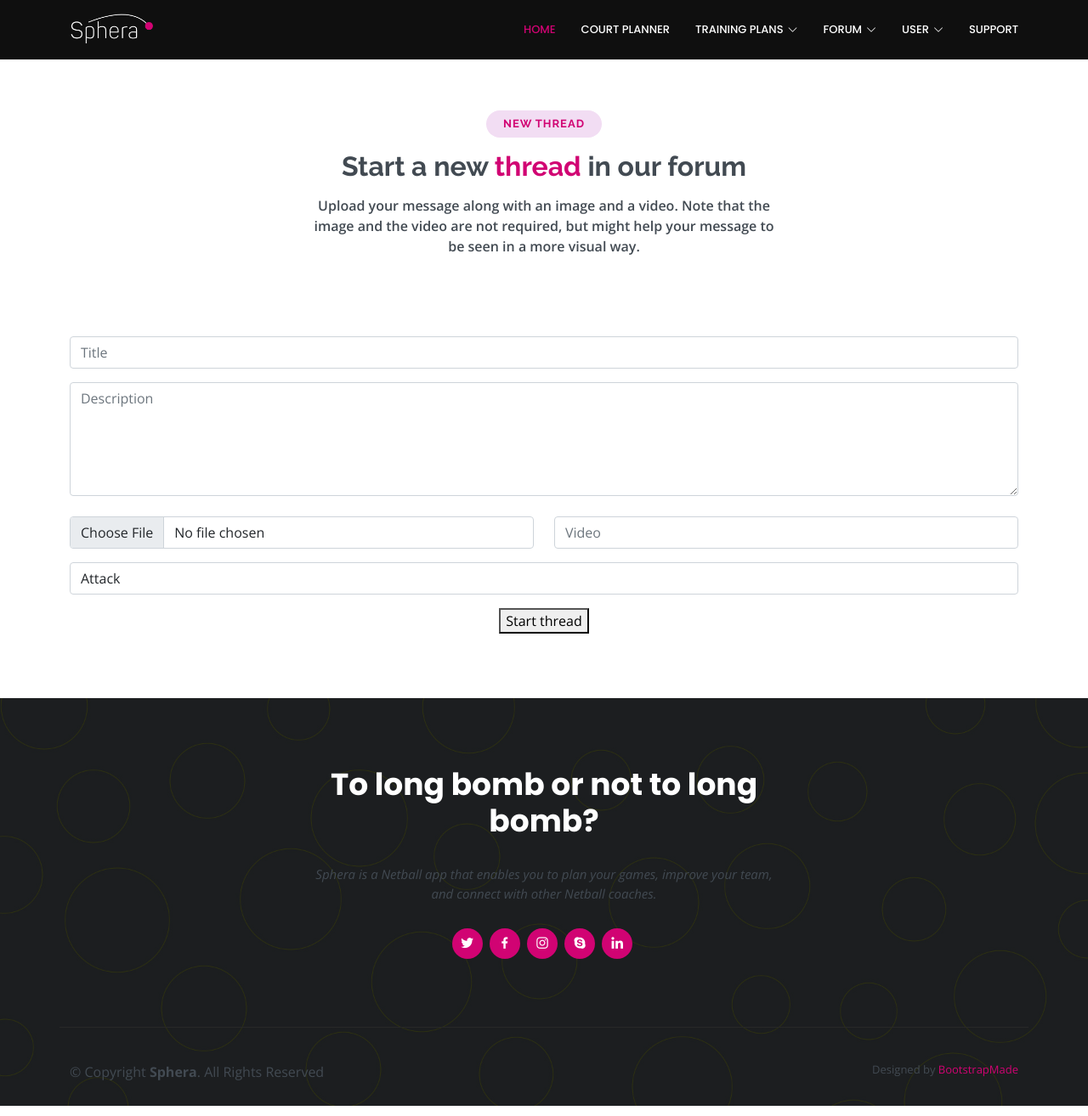
After one commit to bu5to/SOFT7003-G2, a Flask app: page /newthread in a window 1280 px wide. The commit adds this page. Shown: the whole page at 85% size. Run offline with Flask 2, Linux system fonts and the light colour scheme; parts of the project's set-up code (start-up, migrations or seed data) failed here and were passed over; some libraries are stand-ins or nearby versions.

Commit message:
Start new thread on forums

```diff
--- a/requirements.txt
+++ b/requirements.txt
@@ -13,6 +13,7 @@
 Flask-Login==0.5.0
 Flask-SQLAlchemy==2.5.1
 Flask-WTF==1.0.0
+google-cloud-storage==2.1.0
 greenlet==1.1.2
 gunicorn==20.1.0
 idna==3.3
--- a/templates/base.html
+++ b/templates/base.html
@@ -14,6 +14,7 @@
     <link href="https://fonts.googleapis.com/css?family=Open+Sans:300,300i,400,400i,600,600i,700,700i|Raleway:300,300i,400,400i,500,500i,600,600i,700,700i|Poppins:300,300i,400,400i,500,500i,600,600i,700,700i"
           rel="stylesheet">
     <!--   <link rel="manifest" href="{{ url_for('static', filename='manifest.json') }}"> Will uncomment this when the app is fully functional-->
+    <script src="https://ajax.googleapis.com/ajax/libs/jquery/3.5.1/jquery.min.js"></script>
 
     <!-- Vendor CSS Files -->
     <link href="{{ url_for('static', filename='vendor/aos/aos.css') }}" rel="stylesheet">
@@ -25,7 +26,7 @@
 
     <!-- Here, it's loading the CSS file from the folder /static/css -->
     <link href="{{ url_for('static', filename='css/style.css') }}" rel="stylesheet">
-
+    {% block head %}{% endblock %}
     <!-- =======================================================
     * Template Name: Remember - v4.7.0
     * Template URL: https://bootstrapmade.com/remember-free-multipurpose-bootstrap-template/
@@ -77,7 +78,7 @@
                 <li class="dropdown"><a class="nav-link scrollto " href="{{ url_for('forum') }}">Forum <i
                         class="bi bi-chevron-down"></i></a>
                     <ul>
-                        <li><a href="">New thread</a></li>
+                        <li><a href="{{ url_for('newthread') }}">New thread</a></li>
                         <li><a href="">View threads</a></li>
                     </ul>
                 </li>
--- a/templates/courtplanner.html
+++ b/templates/courtplanner.html
@@ -1,4 +1,4 @@
-{% extends "base.html" %} {% block title %}Main{% endblock %}
+{% extends "base.html" %} {% block title %}Court planner{% endblock %}
 
 <!--
 <section id="hero">
--- /dev/null
+++ b/templates/newthread.html
@@ -0,0 +1,93 @@
+{% extends "base.html" %}
+{% block title %}New thread{% endblock %}
+{% block head %}
+    <script>
+        $(document).ready(function(){
+
+	$("#tags").change(function(){
+		if ( $(this).val() == "newtag" ) {
+			$("#newtagtext").show();
+        }
+        if( $(this).val() != "newtag" ) {
+			$("#newtagtext").hide();
+        }
+
+    });
+
+});
+    </script>
+{% endblock %}
+<!--
+<section id="hero">
+    <div class="hero-container" data-aos="fade-up">
+        <h1>Welcome to Remember</h1>
+        <h2>We are team of talented designers making websites with Bootstrap</h2>
+        <a href="#about" class="btn-get-started scrollto">Get Started</a>
+    </div>
+</section>-->
+
+{% block content %}
+
+
+    <!-- ======= Contact Section ======= -->
+    <section id="contact" class="contact">
+        <div class="container">
+
+            <div class="section-title" data-aos="zoom-in">
+                <h2>New thread</h2>
+                <h3>Start a new <span>thread</span> in our forum</h3>
+                <p>Upload your message along with an image and a video. Note that the image and the video are not
+                    required, but might help your message to be seen in a more visual way.</p>
+            </div>
+
+            <div class="row mt-5">
+
+
+                <div class="col-lg-12 mt-5 mt-lg-0" data-aos="fade-left">
+
+                    <form action="{{ url_for('newthread') }}" method="post" role="form">
+                        <div class="form-group mt-3">
+                            <input type="text" class="form-control" name="title" id="title" placeholder="Title"
+                                   required>
+                        </div>
+                        <div class="form-group mt-3">
+                            <textarea class="form-control" name="description" rows="5" placeholder="Description"
+                                      required></textarea>
+                        </div>
+                        <br>
+                        <div class="row">
+                            <div class="col-md-6 form-group">
+                                <!--<label for="image">Select image</label>-->
+                                <input type="file" name="image" class="form-control" id="image" placeholder="Image">
+                            </div>
+                            <div class="col-md-6 form-group mt-3 mt-md-0">
+                                <input type="text" class="form-control" name="video" id="video"
+                                       placeholder="Video">
+                            </div>
+                        </div>
+                        <div class="form-group mt-3">
+                            <select name="tags" id="tags" class="form-control">
+                                <option value="none" disabled>Choose a tag</option>
+                                <option value="attack">Attack</option>
+                                <option value="defence">Defence</option>
+                                <option value="diet">Diet</option>
+                                <option value="newtag">New tag</option>
+                            </select>
+                        </div>
+                        <div class="form-group mt-3">
+                            <input type="text" class="form-control" name="newtagtext" id="newtagtext"
+                                   placeholder="Write your new tag" style="display: none;">
+                        </div>
+                        <div class="text-center">
+                            <button type="submit">Start thread</button>
+                        </div>
+                    </form>
+
+                </div>
+
+            </div>
+
+        </div>
+    </section><!-- End Contact Section -->
+
+{% endblock %}
--- a/wsgi.py
+++ b/wsgi.py
@@ -7,7 +7,12 @@
 from werkzeug.urls import url_parse
 import click
 import sys
-from models import User
+import io
+from io import BytesIO
+from google.cloud import storage
+import shutil
+import os
+from models import User, Thread
 
 app = Flask(__name__)
 app.config[
@@ -21,9 +26,11 @@
 login_manager = LoginManager()
 login_manager.init_app(app)
 login_manager.login_view = "login"
+# This allows flask to manage the login process, i.e. loading users according to IDs.
 
-
-# This allows flask to manage the login process, i.e. loading users according to IDs.
+#os.environ['GOOGLE_APPLICATION_CREDENTIALS'] = 'servicekey_googlecloud.json'
+#storage_client = storage.Client()
+#bucket = storage_client.get_bucket("dataproc-staging-us-central1-956207202528-venq6ohn")
 
 @login_manager.user_loader
 def load_user(user_id):
@@ -56,7 +63,9 @@
 
 @app.route("/forum")
 def forum():
-    return render_template('forum.html')
+    threads = Thread.getAllThreads()
+    tags = Thread.getAllTags()
+    return render_template('forum.html', threads=threads, tags=tags)
 
 
 @app.route("/team")
@@ -68,6 +77,25 @@
 def contact():
     return render_template('contact.html')
 
+@app.route("/newthread", methods=['GET', 'POST'])
+def newthread():
+    if request.method == "POST":
+        title = request.form['title']
+        description = request.form['description']
+        image = request.form['image']
+        video = request.form['video']
+        tag = request.form['tags']
+        if tag == "newtag":
+            tag = request.form['newtagtext']
+        session = Session()
+        user = User.get_user(current_user.username)
+        shutil.copy2('/src/dir/file.ext', '/dst/dir/newname.ext')
+        thread = Thread(user,title,description,image,video,tag)
+        session.add(thread)
+        session.commit()
+        session.close()
+
+    return render_template('newthread.html')
 
 @app.route('/sw.js')
 def sw():
```
Also changed, not shown: models.py (+16 -0 lines), servicekey_googlecloud.json (added, +12 -0 lines), templates/forum.html (+3 -4 lines), Screenshot_2.png (added), templates/contact.html (renamed from templates/contact - copia.html).
